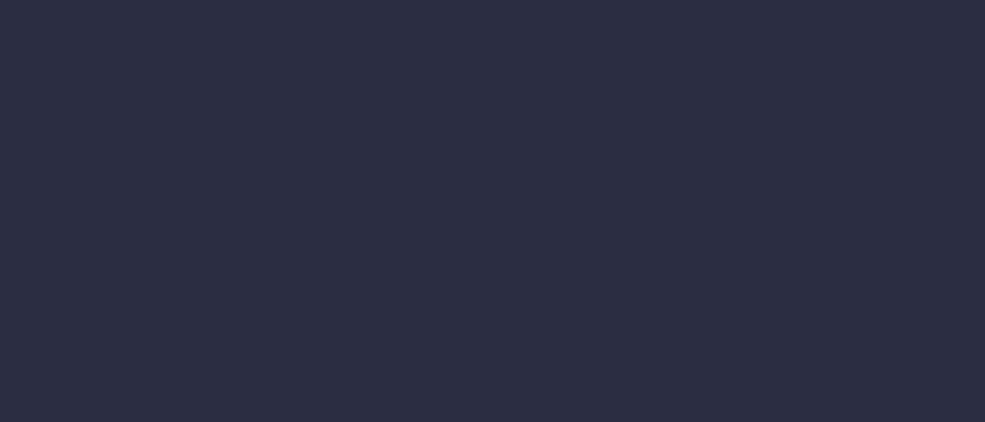
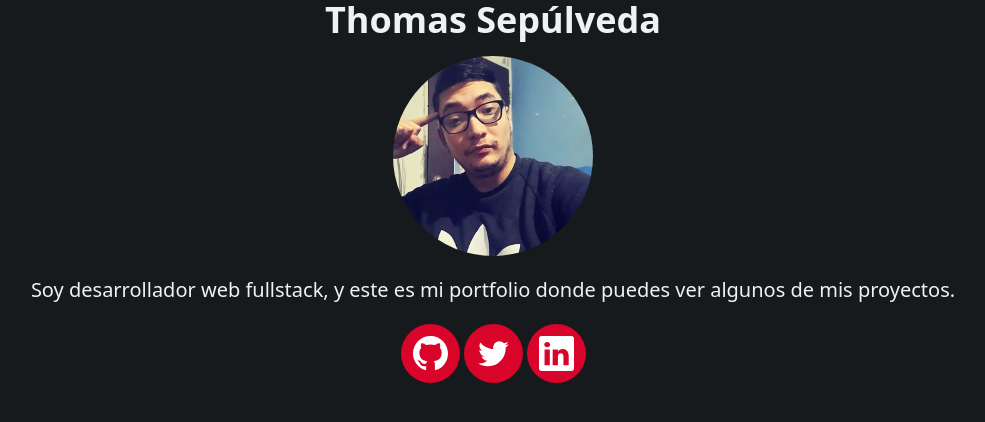
Before and after one commit to H4rasho/portfolio, a Next.js app: page / in a window 1280 px wide. Shown: the top 422 px of the page, without its empty margins (147-1132 px from the left). Built offline with nearby package versions, Linux system fonts and the light colour scheme.

Commit message:
add Welcome and IconList compoents

```diff
--- /dev/null
+++ b/components/IconList.tsx
@@ -0,0 +1,13 @@
+import Github from "./icons/Github";
+import Linkedin from "./icons/Linkedin";
+import Twitter from "./icons/Twitter";
+
+export default function () {
+  return (
+    <div className="flex justify-center items-center gap-1">
+      <Github fill="#fff" />
+      <Twitter fill="#fff" />
+      <Linkedin fill="#fff" />
+    </div>
+  );
+}
--- /dev/null
+++ b/components/Welcome.tsx
@@ -0,0 +1,18 @@
+export default function Welcome() {
+  return (
+    <>
+      <h1 className="text text-4xl text-text font-bold">Thomas Sepúlveda</h1>
+      <img
+        src="/img/thomas.jpg"
+        width={200}
+        height={200}
+        alt="thomas"
+        className="rounded-full mt-4"
+      />
+      <p className="text text-xl text-text font-light text-center px-10 py-5">
+        Soy desarrollador web fullstack, y este es mi portfolio donde puedes ver
+        algunos de mis proyectos.
+      </p>
+    </>
+  );
+}
--- /dev/null
+++ b/components/containers/SvgContainer.tsx
@@ -0,0 +1,14 @@
+interface SvgContainerProps extends React.AllHTMLAttributes<HTMLElement> {
+  children: React.ReactNode;
+}
+
+export default function SvgContainer({ children, ...rest }: SvgContainerProps) {
+  return (
+    <div
+      className="flex flex-col text-text bg-primary p-3 rounded-full"
+      {...rest}
+    >
+      {children}
+    </div>
+  );
+}
--- /dev/null
+++ b/components/icons/Github.tsx
@@ -0,0 +1,27 @@
+import * as React from "react";
+import SvgContainer from "../containers/SvgContainer";
+import { IconProps } from "./types";
+
+const Github = ({ fill, props }: IconProps) => (
+  <SvgContainer>
+    <svg
+      width={35}
+      height={35}
+      viewBox="0 0 16 16"
+      style={{
+        msTransform: "rotate(360deg)",
+        WebkitTransform: "rotate(360deg)",
+        transform: "rotate(360deg)",
+      }}
+      {...props}
+    >
+      <path
+        fill={fill}
+        fillRule="evenodd"
+        d="M8 0C3.58 0 0 3.58 0 8c0 3.54 2.29 6.53 5.47 7.59.4.07.55-.17.55-.38 0-.19-.01-.82-.01-1.49-2.01.37-2.53-.49-2.69-.94-.09-.23-.48-.94-.82-1.13-.28-.15-.68-.52-.01-.53.63-.01 1.08.58 1.23.82.72 1.21 1.87.87 2.33.66.07-.52.28-.87.51-1.07-1.78-.2-3.64-.89-3.64-3.95 0-.87.31-1.59.82-2.15-.08-.2-.36-1.02.08-2.12 0 0 .67-.21 2.2.82.64-.18 1.32-.27 2-.27.68 0 1.36.09 2 .27 1.53-1.04 2.2-.82 2.2-.82.44 1.1.16 1.92.08 2.12.51.56.82 1.27.82 2.15 0 3.07-1.87 3.75-3.65 3.95.29.25.54.73.54 1.48 0 1.07-.01 1.93-.01 2.2 0 .21.15.46.55.38A8.013 8.013 0 0 0 16 8c0-4.42-3.58-8-8-8z"
+      />
+    </svg>
+  </SvgContainer>
+);
+
+export default Github;
--- /dev/null
+++ b/components/icons/Linkedin.tsx
@@ -0,0 +1,26 @@
+import SvgContainer from "../containers/SvgContainer";
+import { IconProps } from "./types";
+
+export default function Linkedin({ fill = "#fff", props }: IconProps) {
+  return (
+    <SvgContainer>
+      <svg
+        xmlns="http://www.w3.org/2000/svg"
+        width={35}
+        height={35}
+        viewBox="0 0 16 16"
+        style={{
+          msTransform: "rotate(360deg)",
+          WebkitTransform: "rotate(360deg)",
+          transform: "rotate(360deg)",
+        }}
+        {...props}
+      >
+        <path
+          fill={fill}
+          d="M0 1.146C0 .513.526 0 1.175 0h13.65C15.474 0 16 .513 16 1.146v13.708c0 .633-.526 1.146-1.175 1.146H1.175C.526 16 0 15.487 0 14.854V1.146zm4.943 12.248V6.169H2.542v7.225h2.401zm-1.2-8.212c.837 0 1.358-.554 1.358-1.248-.015-.709-.52-1.248-1.342-1.248-.822 0-1.359.54-1.359 1.248 0 .694.521 1.248 1.327 1.248h.016zm4.908 8.212V9.359c0-.216.016-.432.08-.586.173-.431.568-.878 1.232-.878.869 0 1.216.662 1.216 1.634v3.865h2.401V9.25c0-2.22-1.184-3.252-2.764-3.252-1.274 0-1.845.7-2.165 1.193v.025h-.016a5.54 5.54 0 0 1 .016-.025V6.169h-2.4c.03.678 0 7.225 0 7.225h2.4z"
+        />
+      </svg>
+    </SvgContainer>
+  );
+}
--- /dev/null
+++ b/components/icons/Twitter.tsx
@@ -0,0 +1,25 @@
+import SvgContainer from "../containers/SvgContainer";
+import { IconProps } from "./types";
+
+export default function Twitter({ fill = "#fff", props }: IconProps) {
+  return (
+    <SvgContainer>
+      <svg
+        width={35}
+        height={35}
+        viewBox="0 0 16 16"
+        style={{
+          msTransform: "rotate(360deg)",
+          WebkitTransform: "rotate(360deg)",
+          transform: "rotate(360deg)",
+        }}
+        {...props}
+      >
+        <path
+          fill={fill}
+          d="M15 3.784a5.63 5.63 0 0 1-.65.803 6.058 6.058 0 0 1-.786.68 5.442 5.442 0 0 1 .014.377c0 .574-.061 1.141-.184 1.702a8.467 8.467 0 0 1-.534 1.627 8.444 8.444 0 0 1-1.264 2.04 7.768 7.768 0 0 1-1.72 1.521 7.835 7.835 0 0 1-2.095.95 8.524 8.524 0 0 1-2.379.329 8.178 8.178 0 0 1-2.293-.325A7.921 7.921 0 0 1 1 12.52a5.762 5.762 0 0 0 4.252-1.19 2.842 2.842 0 0 1-2.273-1.19 2.878 2.878 0 0 1-.407-.8c.091.014.181.026.27.035a2.797 2.797 0 0 0 1.022-.089 2.808 2.808 0 0 1-.926-.362 2.942 2.942 0 0 1-.728-.633 2.839 2.839 0 0 1-.65-1.822v-.033c.402.227.837.348 1.306.362a2.943 2.943 0 0 1-.936-1.04 2.955 2.955 0 0 1-.253-.649 2.945 2.945 0 0 1 .007-1.453c.063-.243.161-.474.294-.693.364.451.77.856 1.216 1.213a8.215 8.215 0 0 0 3.008 1.525 7.965 7.965 0 0 0 1.695.263 2.15 2.15 0 0 1-.058-.325 3.265 3.265 0 0 1-.017-.331c0-.397.075-.77.226-1.118a2.892 2.892 0 0 1 1.528-1.528 2.79 2.79 0 0 1 1.117-.225 2.846 2.846 0 0 1 2.099.909 5.7 5.7 0 0 0 1.818-.698 2.815 2.815 0 0 1-1.258 1.586A5.704 5.704 0 0 0 15 3.785z"
+        />
+      </svg>
+    </SvgContainer>
+  );
+}
--- /dev/null
+++ b/components/icons/types.ts
@@ -0,0 +1,8 @@
+import React, { SVGProps } from "react";
+
+export interface IconProps {
+  width?: number;
+  height?: number;
+  fill?: string;
+  props?: React.SVGProps<SVGSVGElement>;
+}
--- a/pages/index.tsx
+++ b/pages/index.tsx
@@ -1,7 +1,17 @@
 import type { NextPage } from "next";
+import IconList from "../components/IconList";
+import Welcome from "../components/Welcome";
 
 const Home: NextPage = () => {
-  return <div className="bg-background min-h-screen"></div>;
+  return (
+    <div
+      className="bg-background min-h-screen
+      font-sans flex flex-col aling-center items-center"
+    >
+      <Welcome />
+      <IconList />
+    </div>
+  );
 };
 
 export default Home;
--- a/tailwind.config.js
+++ b/tailwind.config.js
@@ -5,7 +5,7 @@
   ],
   theme: {
     colors: {
-      background: "#2b2d42",
+      background: "#161a1d",
       text: "#edf2f4",
       primary: "#d90429",
     },
```
Also changed, not shown: styles/Home.module.css (deleted, +0 -116 lines), public/img/thomas.jpg (added).
